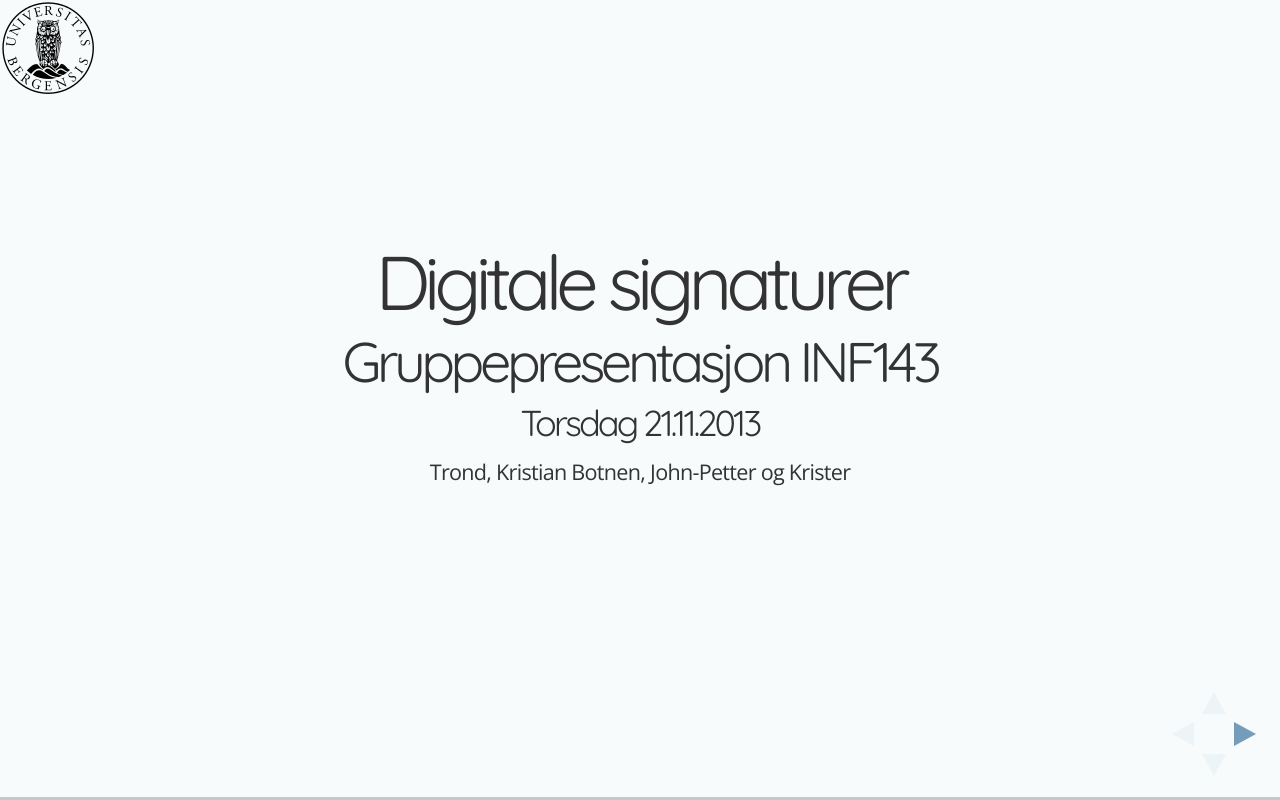
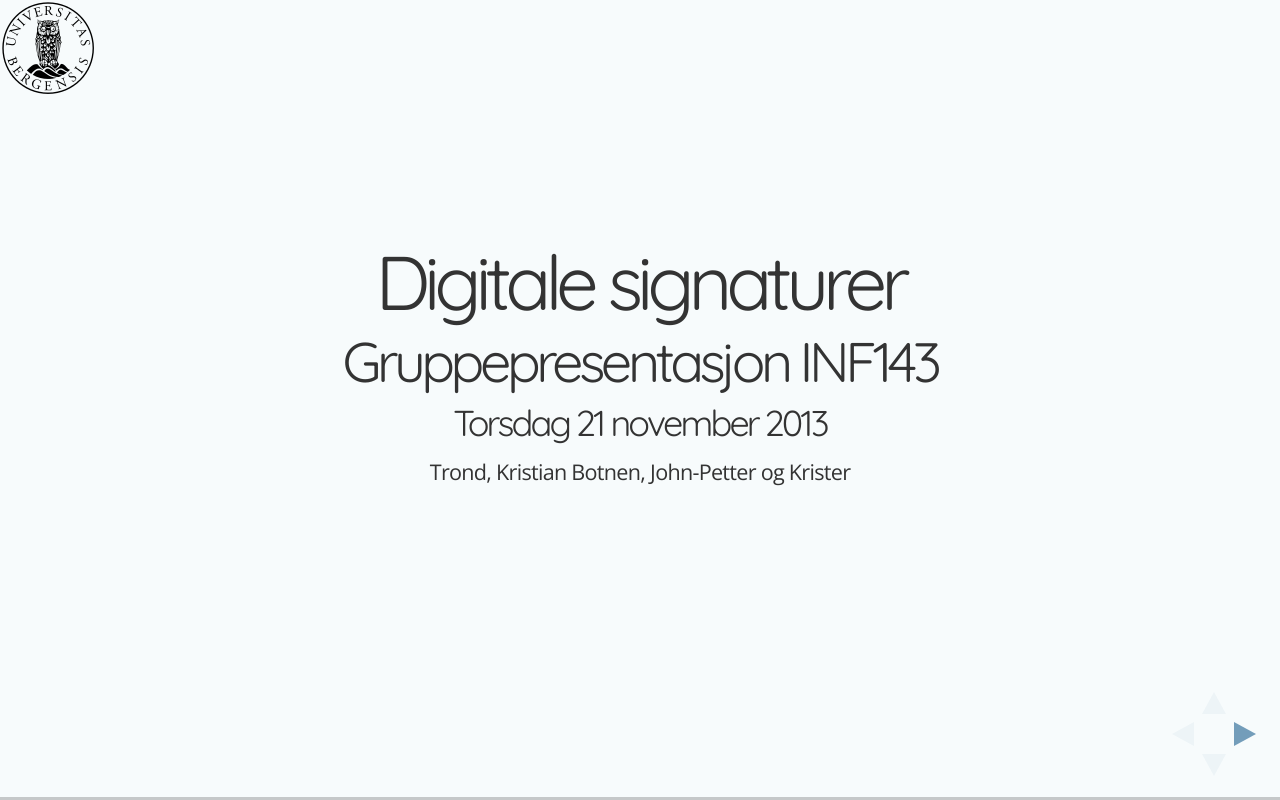
Before and after one commit to kbotnen/presentasjon_inf143, a website: page index.html in a window 1280 px wide. Drawn offline with nearby package versions, Linux system fonts and the light colour scheme.

Commit message:
minor change in presentation date on the first slide

```diff
--- a/index.html
+++ b/index.html
@@ -38,7 +38,7 @@
         <section>
           <h2>Digitale signaturer</h2>
           <h3>Gruppepresentasjon INF143</h3>
-          <h4>Torsdag 21.11.2013</h4>
+          <h4>Torsdag 21 november 2013</h4>
           <p>
             <small>Trond, Kristian Botnen, John-Petter og Krister</small>
           </p>
```
